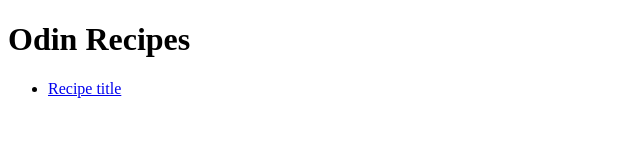
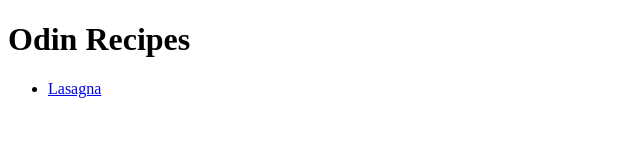
Before and after one commit to Saswat99/odin-recipes, a plain HTML site: page index.html in a window 1280 px wide. Shown: the full height of the page, 0-640 px from the left. Drawn offline with Linux system fonts and the light colour scheme.

Commit message:
Edited the index page

```diff
--- a/index.html
+++ b/index.html
@@ -7,7 +7,7 @@
 <body>
 <h1>Odin Recipes</h1>
 <ul>
-<li><a href="recipes/lasagna.html">Recipe title</a></li>
+<li><a href="recipes/lasagna.html">Lasagna</a></li>
 </ul>
 </body>
 </html>
```
